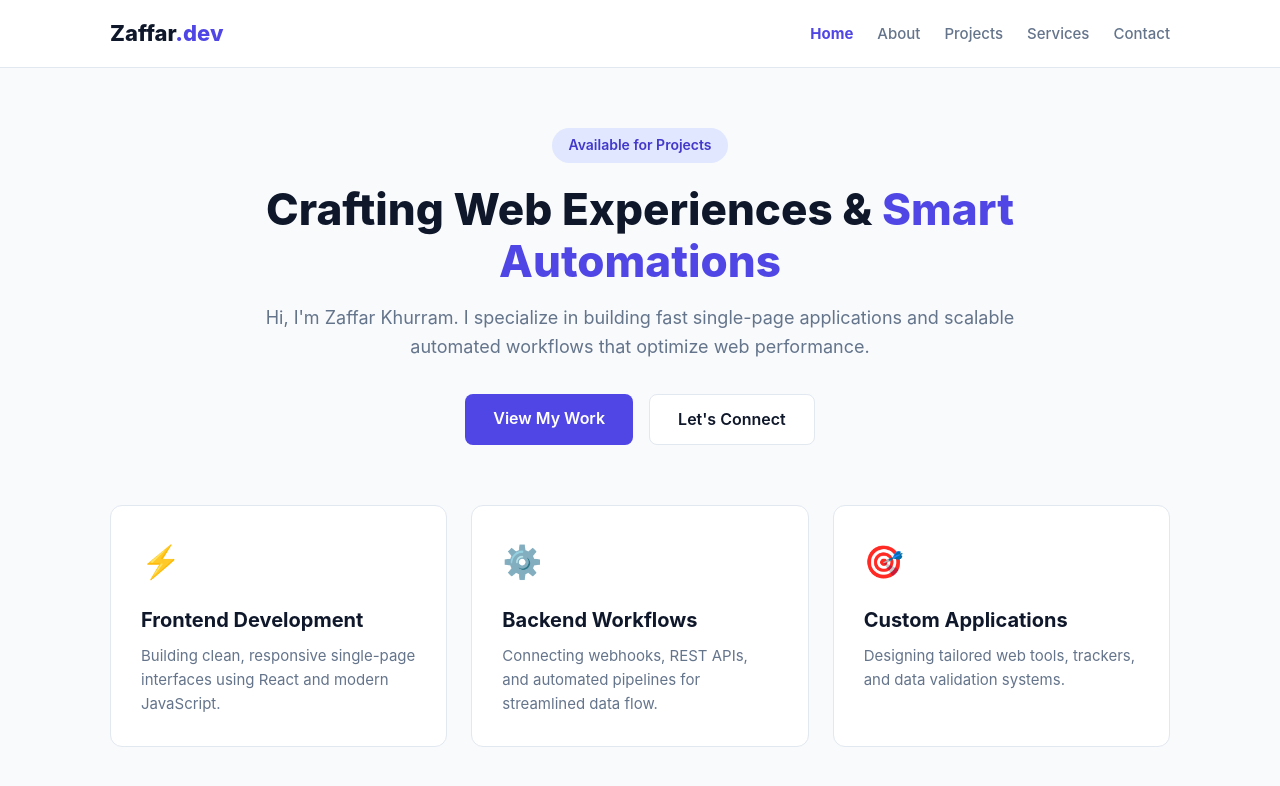
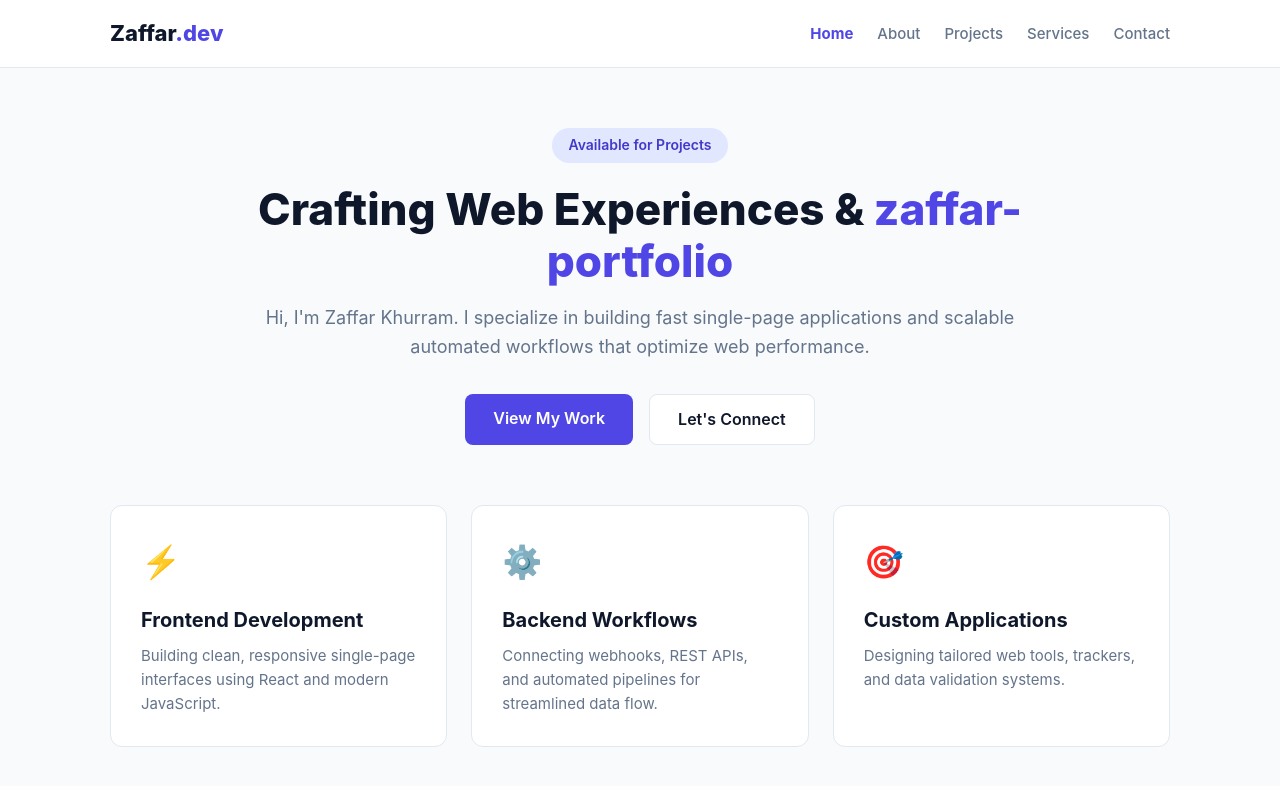
Before and after one commit to zaffarmalik/zaffar-portfolio, a React (Vite) app: page / in a window 1280 px wide. Shown: the top 786 px of the page. Built offline with nearby package versions, Linux system fonts and the light colour scheme.

Commit message:
home and file get changed

```diff
--- a/src/pages/Home.jsx
+++ b/src/pages/Home.jsx
@@ -8,7 +8,7 @@ export default function Home() {
       <section className="home-hero">
         <span className="home-badge">Available for Projects</span>
         <h1 className="home-title">
-          Crafting Web Experiences & <span className="highlight">Smart Automations</span>
+          Crafting Web Experiences & <span className="highlight">zaffar-portfolio</span>
         </h1>
         <p className="home-description">
           Hi, I'm Zaffar Khurram. I specialize in building fast single-page applications
```
